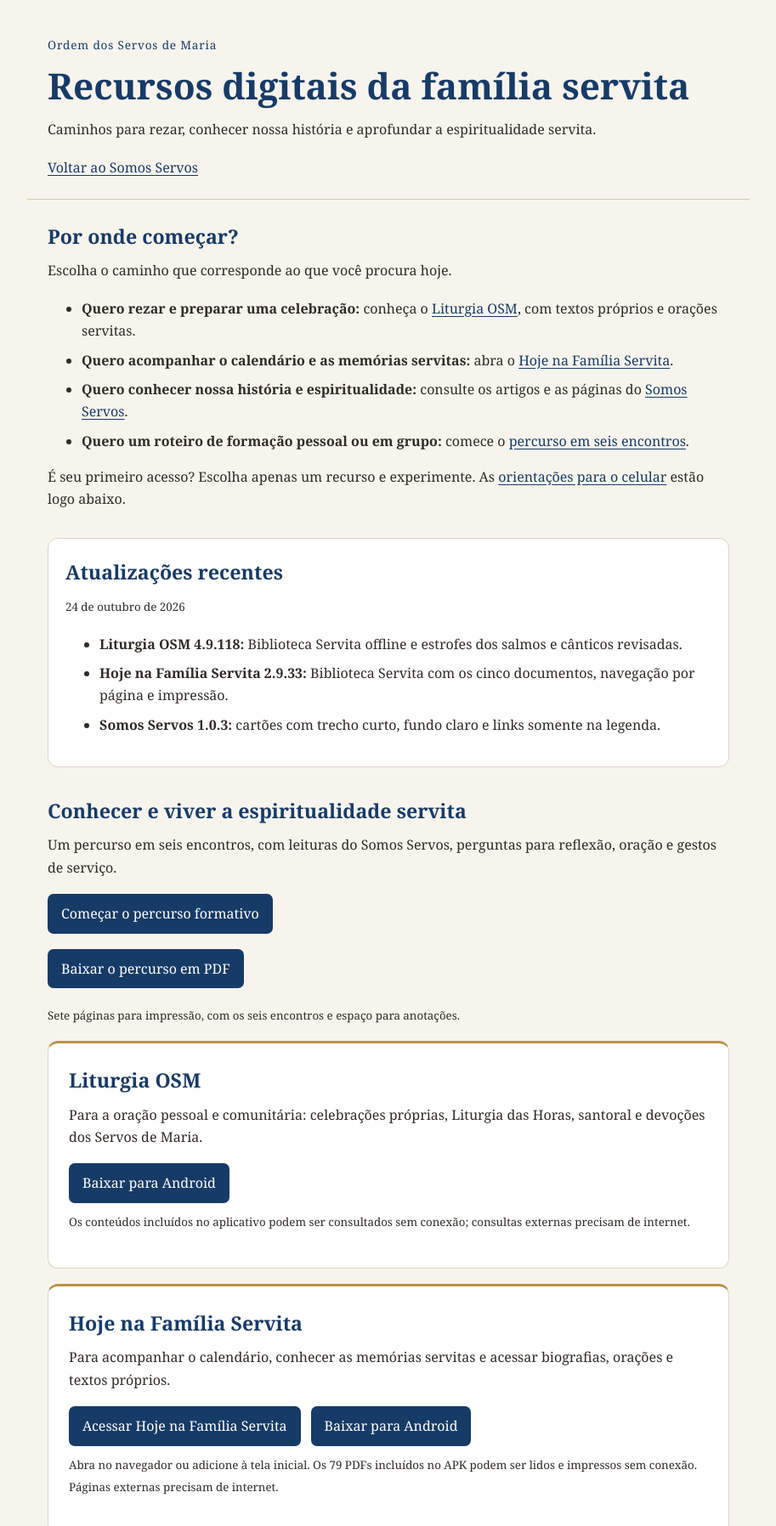
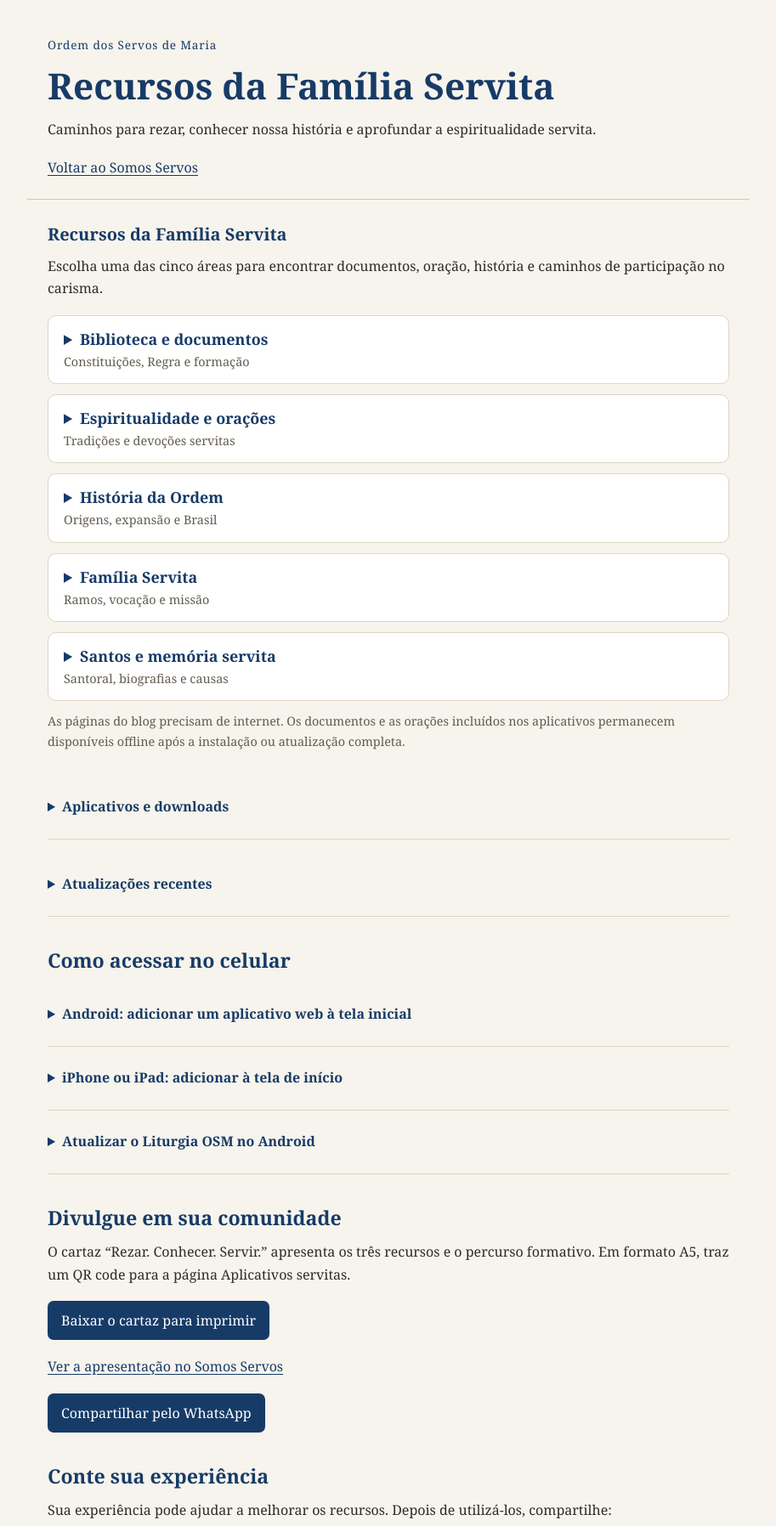
Before and after one commit to charlieleitao-spec/somos-servos-app, a website: page recursos.html in a window 1280 px wide. Shown: the top 1796 px of the page at 85% size, without its empty margins (183-1096 px from the left). Drawn offline with Linux system fonts and the light colour scheme.

Commit message:
Organiza Recursos da Família Servita em cinco áreas (#22)
* Organiza Recursos da Família Servita em cinco áreas

* Atualiza cache para a navegação dos recursos servitas

```diff
--- a/recursos.html
+++ b/recursos.html
@@ -18,29 +18,50 @@ a{color:#173b67;text-underline-offset:3px}a:focus-visible,summary:focus-visible{
 details{padding:15px 0;border-bottom:1px solid #ddd5c6}summary{cursor:pointer;min-height:44px;padding:8px 0;color:#173b67;font-weight:bold}li{margin:8px 0}
 footer{font-size:.9rem;color:#625b50}.skip{position:absolute;left:12px;top:-100px;background:#fff;padding:8px}.skip:focus{top:0}
 @media(max-width:420px){header,main,footer{padding:20px}article{padding:18px}.button{width:100%;justify-content:center}}
+
+.areas{margin-bottom:28px}.areas>h2{font-size:1.25rem}.resource-area{background:#fff;border:1px solid #ddd5c6;border-radius:10px;margin:12px 0;padding:0 18px}.resource-area>summary{display:list-item;padding:15px 0;font-size:1.12rem;line-height:1.4}.resource-area summary small{display:block;font-size:.9rem;font-weight:normal;color:#625b50;margin-top:4px}.resource-area h3{font-size:1.08rem;color:#173b67;margin:18px 0 8px}.resource-links{list-style:none;margin:0 0 14px;padding:0}.resource-links li{margin:0;border-top:1px solid #eee8dd}.resource-links a{display:flex;align-items:center;min-height:44px;padding:9px 0;overflow-wrap:anywhere}.resource-area p{margin-bottom:12px}.access-note{font-size:.9rem;color:#625b50}.support{margin:16px 0}.support>.resources{margin-top:12px}.support section{margin-bottom:0!important}section,article,details,[id]{scroll-margin-top:16px}
 </style>
 </head>
 <body>
 <a class="skip" href="#conteudo">Ir para o conteúdo</a>
-<header><div class="ey">Ordem dos Servos de Maria</div><h1>Recursos digitais da família servita</h1><p>Caminhos para rezar, conhecer nossa história e aprofundar a espiritualidade servita.</p><a href="./">Voltar ao Somos Servos</a></header>
+<header><div class="ey">Ordem dos Servos de Maria</div><h1>Recursos da Família Servita</h1><p>Caminhos para rezar, conhecer nossa história e aprofundar a espiritualidade servita.</p><a href="./">Voltar ao Somos Servos</a></header>
 <main id="conteudo">
-<section aria-labelledby="por-onde-comecar" style="margin-bottom:32px"><h2 id="por-onde-comecar">Por onde começar?</h2>
-<p>Escolha o caminho que corresponde ao que você procura hoje.</p>
-<ul>
-<li><strong>Quero rezar e preparar uma celebração:</strong> conheça o <a href="#liturgia-osm">Liturgia OSM</a>, com textos próprios e orações servitas.</li>
-<li><strong>Quero acompanhar o calendário e as memórias servitas:</strong> abra o <a href="https://charlieleitao-spec.github.io/hoje-familia-servita/">Hoje na Família Servita</a>.</li>
-<li><strong>Quero conhecer nossa história e espiritualidade:</strong> consulte os artigos e as páginas do <a href="https://somosservos.blogspot.com/">Somos Servos</a>.</li>
-<li><strong>Quero um roteiro de formação pessoal ou em grupo:</strong> comece o <a href="./percurso-servita.html">percurso em seis encontros</a>.</li>
-</ul><p>É seu primeiro acesso? Escolha apenas um recurso e experimente. As <a href="#instalacao">orientações para o celular</a> estão logo abaixo.</p></section>
-<section aria-labelledby="novidades" style="margin:0 0 32px;padding:20px;background:#fff;border:1px solid #ddd5c6;border-radius:12px"><h2 id="novidades">Atualizações recentes</h2><p><small><time datetime="2026-10-24">24 de outubro de 2026</time></small></p><ul><li><strong>Liturgia OSM 4.9.118:</strong> Biblioteca Servita offline e estrofes dos salmos e cânticos revisadas.</li><li><strong>Hoje na Família Servita 2.9.33:</strong> Biblioteca Servita com os cinco documentos, navegação por página e impressão.</li><li><strong>Somos Servos 1.0.3:</strong> cartões com trecho curto, fundo claro e links somente na legenda.</li></ul></section>
-<section aria-labelledby="formacao"><h2 id="formacao">Conhecer e viver a espiritualidade servita</h2><p>Um percurso em seis encontros, com leituras do Somos Servos, perguntas para reflexão, oração e gestos de serviço.</p><p><a class="button" href="./percurso-servita.html">Começar o percurso formativo</a></p><p><a class="button" href="./percurso-servita.pdf" download>Baixar o percurso em PDF</a></p><p><small>Sete páginas para impressão, com os seis encontros e espaço para anotações.</small></p></section>
+<section aria-labelledby="areas-title" class="areas">
+<h2 id="areas-title">Recursos da Família Servita</h2>
+<p>Escolha uma das cinco áreas para encontrar documentos, oração, história e caminhos de participação no carisma.</p>
+<details class="resource-area" id="biblioteca"><summary><span>Biblioteca e documentos<small>Constituições, Regra e formação</small></span></summary>
+<p>Constituições OSM, Regra de Santo Agostinho, Diretório Geral, Ratio Institutionis e Regra de Vida da Ordem Secular.</p>
+<ul class="resource-links"><li><a href="https://charlieleitao-spec.github.io/hoje-familia-servita/biblioteca-servita.html">Consultar os cinco documentos</a></li></ul>
+<div id="formacao"><h3>Formação servita</h3><p>Um percurso de seis encontros para leitura pessoal ou em grupo, com reflexão, oração e gestos de serviço.</p>
+<ul class="resource-links"><li><a href="./percurso-servita.html">Começar o percurso formativo</a></li><li><a href="./percurso-servita.pdf" download>Baixar o percurso em PDF · sete páginas</a></li></ul></div>
+</details>
+<details class="resource-area" id="espiritualidade"><summary><span>Espiritualidade e orações<small>Tradições e devoções servitas</small></span></summary>
+<p>Vigília de Nossa Senhora, Coroa das Sete Dores, ladainhas e outras orações já reunidas no Liturgia OSM.</p>
+<ul class="resource-links"><li><a href="#liturgia-osm">Acessar o Liturgia OSM</a></li><li><a href="https://somosservos.blogspot.com/p/espiritualidade-servita_0711008890.html">Aprofundar a espiritualidade servita</a></li><li><a href="https://somosservos.blogspot.com/p/nossa-senhora-das-dores.html">Nossa Senhora das Dores</a></li><li><a href="https://somosservos.blogspot.com/p/liturgia.html">Liturgia e subsídios no Somos Servos</a></li></ul>
+</details>
+<details class="resource-area" id="historia"><summary><span>História da Ordem<small>Origens, expansão e Brasil</small></span></summary>
+<p>Um caminho pelas origens da Ordem, sua memória e sua presença no Brasil.</p>
+<ul class="resource-links"><li><a href="https://somosservos.blogspot.com/p/linha-do-tempo-da-ordem.html">Linha do Tempo da Ordem dos Servos de Maria</a></li><li><a href="https://somosservos.blogspot.com/p/os-sete-santos-fundadores-dos-servos-de.html">Os Sete Santos Fundadores</a></li><li><a href="https://somosservos.blogspot.com/p/monte-senario-berco-espiritual-dos.html">Monte Senário</a></li><li><a href="https://somosservos.blogspot.com/p/documentos-e-historia.html">Documentos, acervo histórico e presença no Brasil</a></li></ul>
+</details>
+<details class="resource-area" id="familia"><summary><span>Família Servita<small>Ramos, vocação e missão</small></span></summary>
+<p>Frades, monjas, religiosas, Ordem Secular, institutos e grupos leigos: diferentes formas de viver o carisma servita.</p>
+<ul class="resource-links"><li><a href="https://somosservos.blogspot.com/p/quem-sao-os-servos-de-maria.html">Conhecer os Servos de Maria</a></li><li><a href="https://somosservos.blogspot.com/p/vocacao.html">Família Servita e caminhos vocacionais</a></li><li><a href="https://charlieleitao-spec.github.io/hoje-familia-servita/biblioteca-servita.html">Regra de Vida da Ordem Secular e documentos de formação</a></li></ul>
+</details>
+<details class="resource-area" id="santos"><summary><span>Santos e memória servita<small>Santoral, biografias e causas</small></span></summary>
+<p>Conheça os santos e beatos e acompanhe as causas servitas, incluindo Frei Paulino M. Baldassarri e Frei Egídio Maria Moscini.</p>
+<ul class="resource-links"><li><a href="https://charlieleitao-spec.github.io/hoje-familia-servita/">Calendário e memórias de hoje</a></li><li><a href="https://somosservos.blogspot.com/p/santos-e-beatos-dos-servos-de-maria.html">Santos e beatos dos Servos de Maria</a></li><li><a href="https://charlieleitao-spec.github.io/hoje-familia-servita/causas-beatos.html">Causas servitas e orações</a></li><li id="cartoes"><a href="./cartoes/">Consultar e baixar os cartões do santoral</a></li></ul>
+</details>
+<p class="access-note">As páginas do blog precisam de internet. Os documentos e as orações incluídos nos aplicativos permanecem disponíveis offline após a instalação ou atualização completa.</p>
+</section>
+
+<details class="support"><summary>Aplicativos e downloads</summary>
 <div class="resources">
 <article id="liturgia-osm"><h2>Liturgia OSM</h2><p>Para a oração pessoal e comunitária: celebrações próprias, Liturgia das Horas, santoral e devoções dos Servos de Maria.</p><div class="actions"><a class="button" href="https://github.com/charlieleitao-spec/liturgia-osm/releases/download/v4.9.118/Liturgia-OSM-4.9.118.apk">Baixar para Android</a></div><p><small>Os conteúdos incluídos no aplicativo podem ser consultados sem conexão; consultas externas precisam de internet.</small></p></article>
 <article><h2>Hoje na Família Servita</h2><p>Para acompanhar o calendário, conhecer as memórias servitas e acessar biografias, orações e textos próprios.</p><div class="actions"><a class="button" href="https://charlieleitao-spec.github.io/hoje-familia-servita/">Acessar Hoje na Família Servita</a><a class="button" href="https://github.com/charlieleitao-spec/hoje-familia-servita/releases/download/android-v2.9.33/Familia-Servita-2.9.33.apk">Baixar para Android</a></div><p><small>Abra no navegador ou adicione à tela inicial. Os 79 PDFs incluídos no APK podem ser lidos e impressos sem conexão. Páginas externas precisam de internet.</small></p></article>
 <article><h2>Somos Servos</h2><p>Para conhecer a história, a espiritualidade e o serviço da Ordem dos Servos de Maria na Igreja, com artigos, estudos e memória da família servita.</p><div class="actions"><a class="button" href="https://somosservos.blogspot.com/">Ler o blog</a><a class="button" href="./">Abrir aplicativo web</a><a class="button" href="https://github.com/charlieleitao-spec/somos-servos-app/releases/download/v1.0.3/Somos-Servos-1.0.3.apk">Baixar para Android</a></div><p><small>APK oficial assinado. As publicações do blog são consultadas pela internet.</small></p></article>
 </div>
-<section aria-labelledby="biblioteca" style="margin-top:32px"><h2 id="biblioteca">Biblioteca Servita</h2><p>Constituições OSM, Regra de Santo Agostinho, Diretório Geral, Ratio Institutionis e Regra de Vida da Ordem Secular.</p><p><a href="https://charlieleitao-spec.github.io/hoje-familia-servita/biblioteca-servita.html">Consultar os documentos</a></p></section>
-<section aria-labelledby="cartoes" style="margin-top:32px"><h2 id="cartoes">Cartões do Santoral Servita</h2><p>Imagens e legendas das 32 celebrações, com o emblema oficial da Ordem.</p><p><a href="https://charlieleitao-spec.github.io/somos-servos-app/cartoes/">Consultar e baixar os cartões</a></p></section>
+</details>
+<details class="support"><summary>Atualizações recentes</summary><section aria-labelledby="novidades" style="margin:0 0 32px;padding:20px;background:#fff;border:1px solid #ddd5c6;border-radius:12px"><h2 id="novidades">Atualizações recentes</h2><p><small><time datetime="2026-10-24">24 de outubro de 2026</time></small></p><ul><li><strong>Liturgia OSM 4.9.118:</strong> Biblioteca Servita offline e estrofes dos salmos e cânticos revisadas.</li><li><strong>Hoje na Família Servita 2.9.33:</strong> Biblioteca Servita com os cinco documentos, navegação por página e impressão.</li><li><strong>Somos Servos 1.0.3:</strong> cartões com trecho curto, fundo claro e links somente na legenda.</li></ul></section></details>
 <section aria-labelledby="instalacao"><h2 id="instalacao" style="margin-top:32px">Como acessar no celular</h2>
 <details><summary>Android: adicionar um aplicativo web à tela inicial</summary><ol><li>Abra o Hoje na Família Servita ou o aplicativo web Somos Servos no navegador.</li><li>No menu do navegador, procure “Instalar aplicativo” ou “Adicionar à tela inicial”.</li><li>Confirme. O nome da opção pode variar conforme o navegador.</li></ol></details>
 <details><summary>iPhone ou iPad: adicionar à tela de início</summary><ol><li>Abra o aplicativo web no Safari.</li><li>Toque em Compartilhar e procure “Adicionar à Tela de Início”.</li><li>Confirme em “Adicionar”.</li></ol><p>O APK do Liturgia OSM é destinado ao Android. No iPhone e no iPad, utilize os recursos disponíveis no Hoje na Família Servita.</p></details>
@@ -50,4 +71,14 @@ footer{font-size:.9rem;color:#625b50}.skip{position:absolute;left:12px;top:-100p
 <section aria-labelledby="sua-experiencia" style="margin-top:32px"><h2 id="sua-experiencia">Conte sua experiência</h2><p>Sua experiência pode ajudar a melhorar os recursos. Depois de utilizá-los, compartilhe:</p><ol><li>Foi fácil abrir e encontrar o que você procurava?</li><li>Qual conteúdo mais ajudou sua oração, seu estudo ou sua comunidade?</li><li>Que dificuldade encontrou e o que você sugere melhorar?</li></ol><p><a class="button" href="https://somosservos.blogspot.com/2026/10/recursos-digitais-da-familia-servita.html">Deixar uma sugestão no Somos Servos</a></p><p><small>Na postagem, vá ao final e utilize a área de comentários. Se encontrou um problema, informe qual recurso utilizou e em que tela aconteceu.</small></p></section>
 </main>
 <footer>Família servita · oração, formação e memória</footer>
+<script>
+function revealResourceAnchor(){
+  const id=location.hash.slice(1);if(!id)return;
+  const target=document.getElementById(id);if(!target)return;
+  let node=target;while(node){if(node.tagName==='DETAILS')node.open=true;node=node.parentElement}
+  target.scrollIntoView();
+}
+window.addEventListener('hashchange',revealResourceAnchor);
+revealResourceAnchor();
+</script>
 </body></html>
--- a/service-worker.js
+++ b/service-worker.js
@@ -1,4 +1,4 @@
-const CACHE = 'somos-servos-shell-v14';
+const CACHE = 'somos-servos-shell-v15';
 const APP_SHELL = [
   './',
   './index.html',
```
